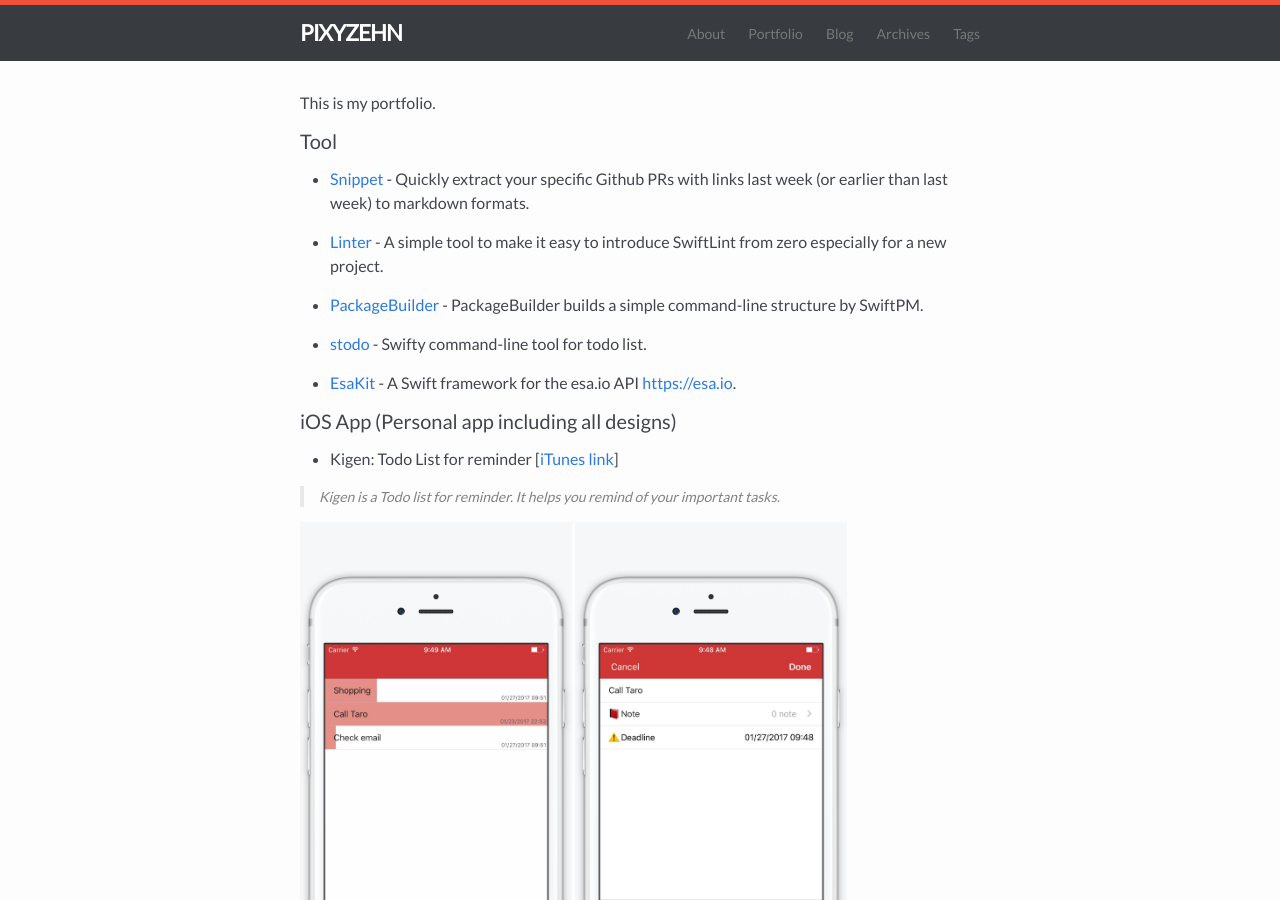
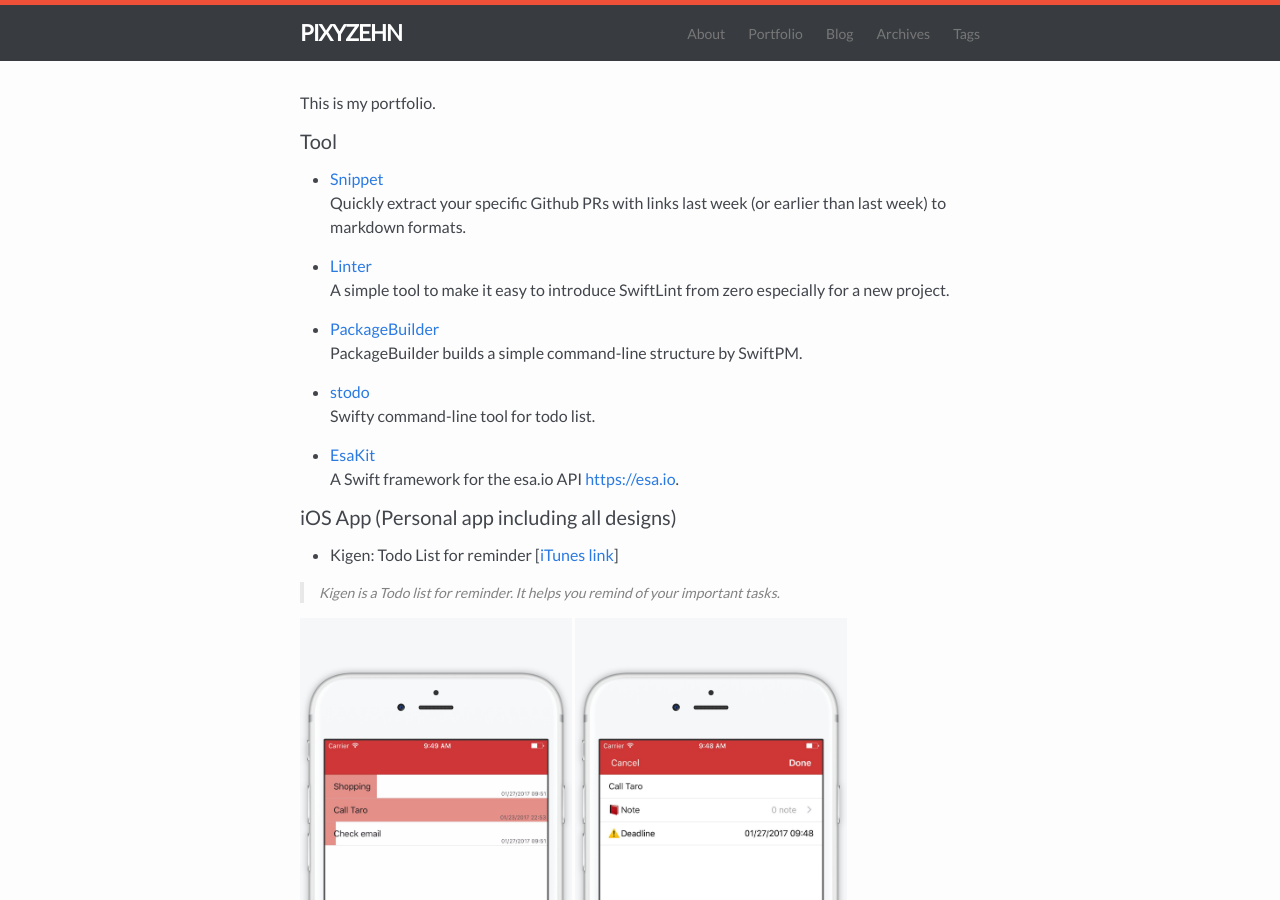
Before and after one commit to pixyzehn/pixyzehn.com, a Jekyll site: the page built from pages/portfolio.md, in a window 1280 px wide and 900 px high. Built offline with Jekyll 4.4.1, drawn with Linux system fonts in a browser that asks for light colours; some of the changed text lies outside the part shown.

```diff
--- a/pages/portfolio.md
+++ b/pages/portfolio.md
@@ -8,15 +8,20 @@ This is my portfolio.
 
 #### Tool
 
-- [Snippet](https://github.com/pixyzehn/Snippet) - Quickly extract your specific Github PRs with links last week (or earlier than last week) to markdown formats.
+- [Snippet](https://github.com/pixyzehn/Snippet)
+Quickly extract your specific Github PRs with links last week (or earlier than last week) to markdown formats.
 
-- [Linter](https://github.com/pixyzehn/Linter) - A simple tool to make it easy to introduce SwiftLint from zero especially for a new project.
+- [Linter](https://github.com/pixyzehn/Linter)
+A simple tool to make it easy to introduce SwiftLint from zero especially for a new project.
 
-- [PackageBuilder](https://github.com/pixyzehn/PackageBuilder) - PackageBuilder builds a simple command-line structure by SwiftPM.
+- [PackageBuilder](https://github.com/pixyzehn/PackageBuilder)
+PackageBuilder builds a simple command-line structure by SwiftPM.
 
-- [stodo](https://github.com/pixyzehn/stodo) - Swifty command-line tool for todo list.
+- [stodo](https://github.com/pixyzehn/stodo)
+Swifty command-line tool for todo list.
 
-- [EsaKit](https://github.com/pixyzehn/EsaKit) - A Swift framework for the esa.io API [https://esa.io](https://esa.io).
+- [EsaKit](https://github.com/pixyzehn/EsaKit)
+A Swift framework for the esa.io API [https://esa.io](https://esa.io).
 
 #### iOS App (Personal app including all designs)
 
```
Also changed, not shown: other parts of pages/portfolio.md (+2 -2 lines).
